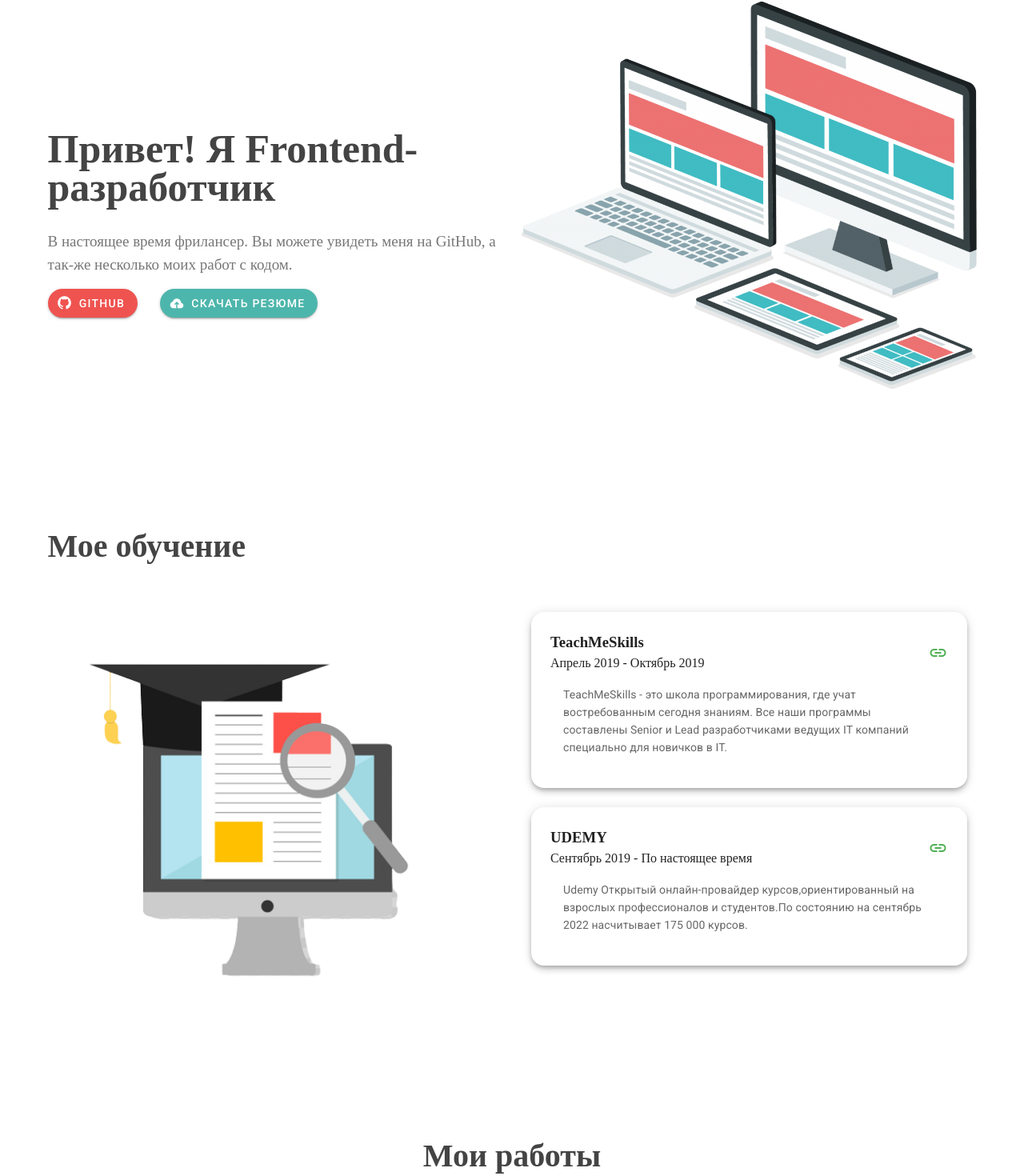
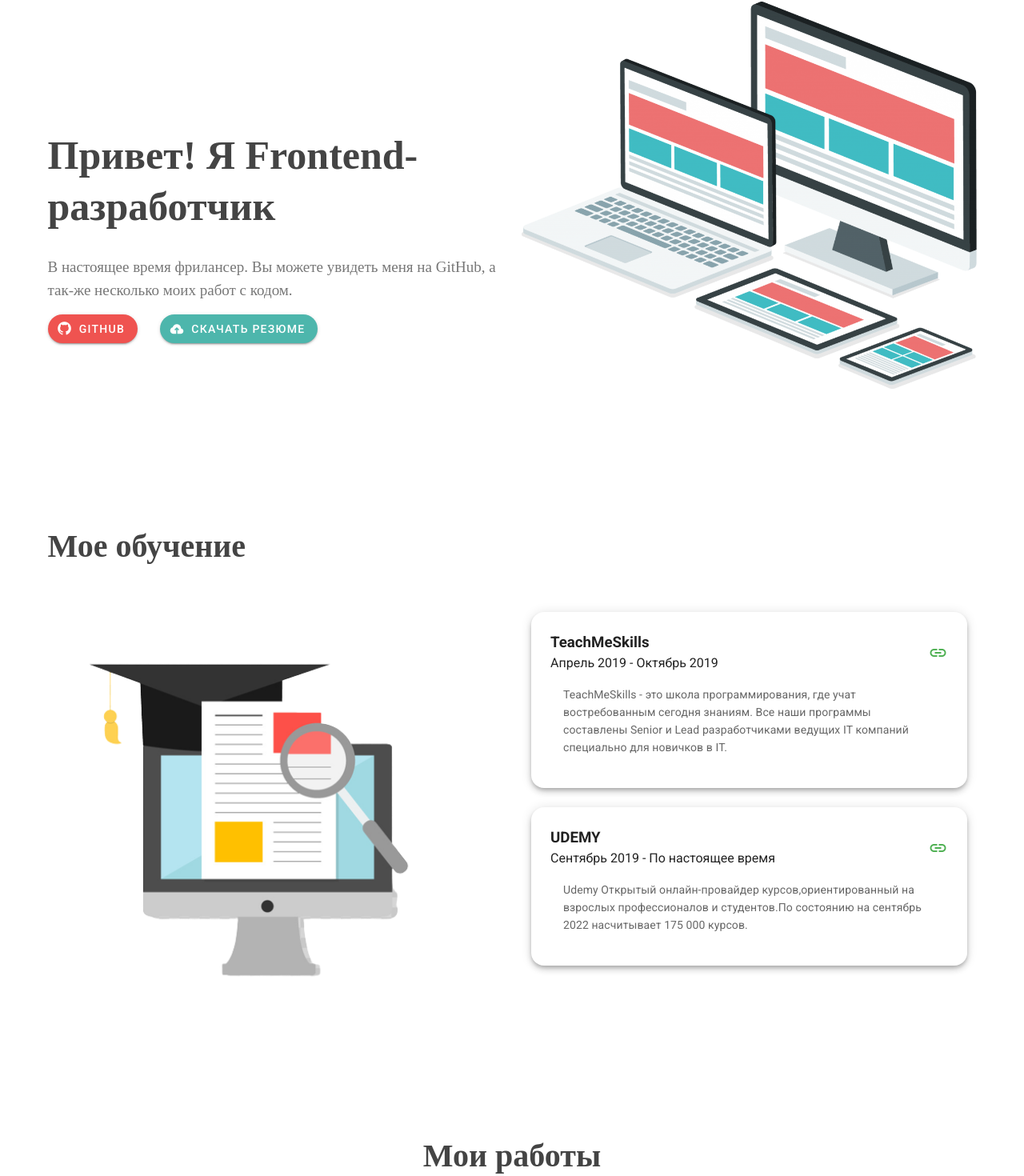
Before and after one commit to maxkolt/portfolio, a Vue app: page / in a window 1280 px wide. Shown: the part 138-1608 px from the top of the page at 80% size. Built offline with nearby package versions, Linux system fonts and the light colour scheme.

Commit message:
дополнения и изменения

```diff
--- a/src/App.vue
+++ b/src/App.vue
@@ -2,7 +2,7 @@
   <v-app class="flex">
     <v-main>
       <Header/>
-      <MyComponent/>
+      <MainPage/>
       <Education/>
       <Portfolio/>
       <Skills/>
@@ -16,7 +16,7 @@
 
 
 import Header from "@/components/Header";
-import MyComponent from "@/components/MyComponent";
+import MainPage from "@/components/MainPage";
 import Education from "@/components/Education";
 import Portfolio from "@/components/Portfolio";
 import Skills from "@/components/Skills"
@@ -25,7 +25,7 @@ import Footer from "@/components/Footer";
 
 export default {
   name: 'App',
-  components: {Footer, Contacts, Portfolio, Education, MyComponent, Header, Skills},
+  components: {Footer, Contacts, Portfolio, Education, MainPage, Header, Skills},
   data() {
     return {}
   },
--- a/src/components/Header.vue
+++ b/src/components/Header.vue
@@ -13,7 +13,7 @@
       Резюме
     </div>
     <v-spacer/>
-    <v-list class="d-flex grey lighten-3" >
+    <v-list class="text-nav d-flex grey lighten-3" >
       <v-list-item v-for="(menu, index) in menus" :key="index" :to="menu.route" link>
         <v-list-item-title>{{ menu.title }}</v-list-item-title>
       </v-list-item>
@@ -30,7 +30,7 @@
 </template>
 
 <script>
-import MyComponent from "@/components/MyComponent";
+import MyComponent from "@/components/MainPage";
 
 export default {
   name: "Header",
@@ -83,7 +83,7 @@ export default {
   font-family: cursive;
   color: #444444;
 }
-.d-flex {
+.text-nav {
   font-family: cursive;
   align-items: center;
 }
--- a/src/components/MyComponent.vue
+++ b/src/components/MainPage.vue
@@ -26,14 +26,14 @@
 
 <script>
 export default {
-  name: "MyComponent"
+  name: "MainPage"
 }
 </script>
 
 <style lang="scss">
 .intro-text {
   font-size: 50px;
-  line-height: 3rem;
+  line-height: 4rem;
   font-weight: bold;
   font-family: cursive;
   color: #444444;
--- a/src/components/Portfolio.vue
+++ b/src/components/Portfolio.vue
@@ -3,7 +3,7 @@
     <v-row justify="center">
       <v-col class="text-center" lg="12">
         <h2 class="text justify-center">Мои работы</h2>
-        <p>Вашему вниманию представлены несколько моих работ, а также сертификаты об окончании обучения</p>
+        <p style="font-family: cursive">Вашему вниманию представлены несколько моих работ, а также сертификаты об окончании обучения</p>
       </v-col>
       <v-col lg="12">
         <div class="text-center">
```
